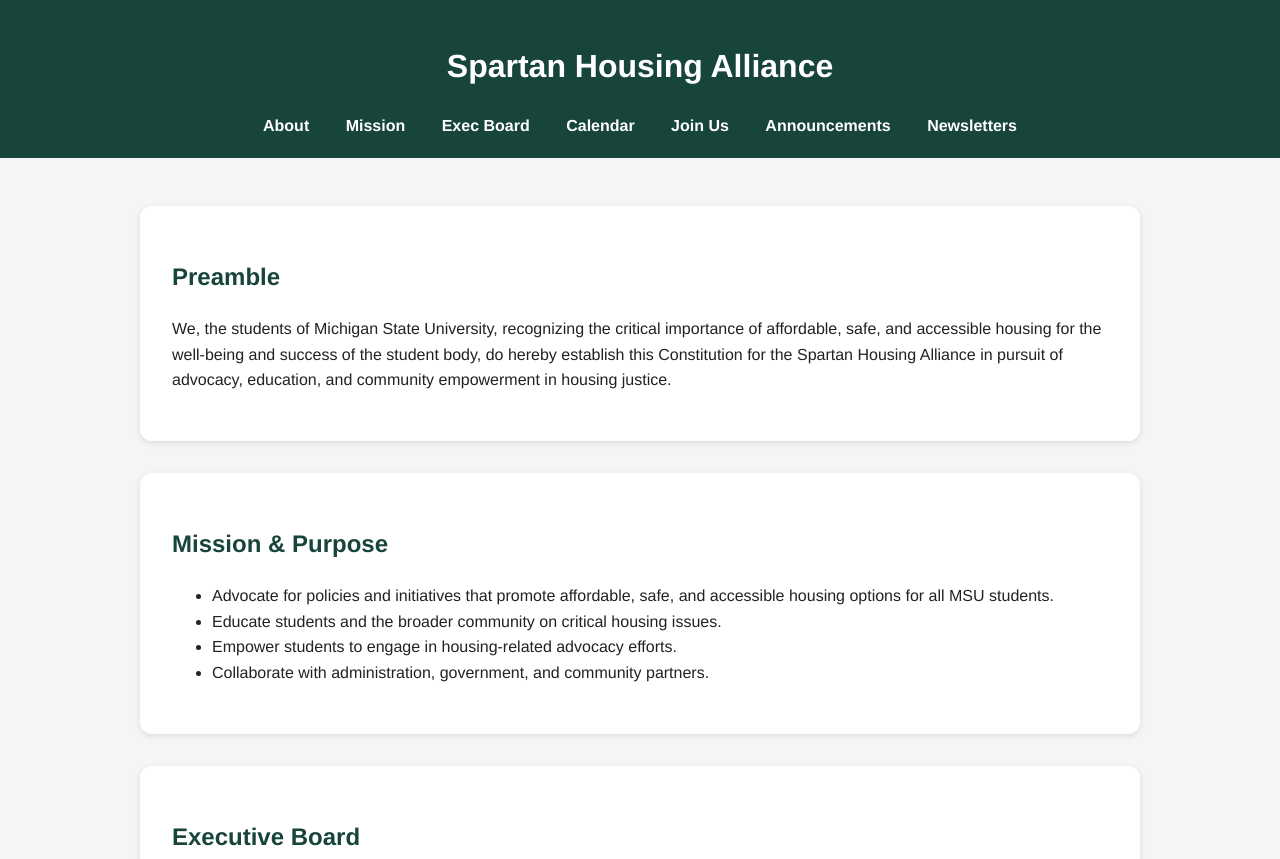
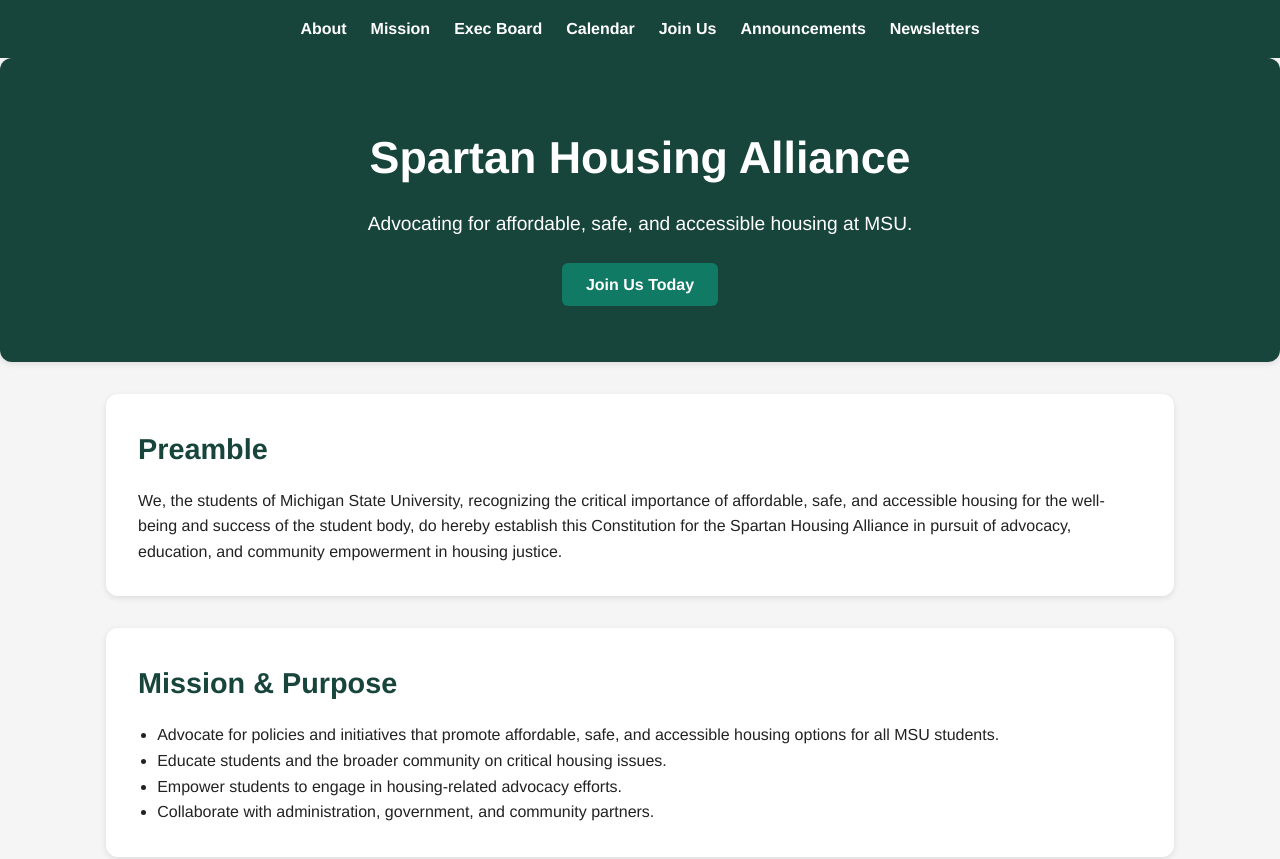
Before and after one commit to iamlilaabdullah-netizen/SHA, a plain HTML site: page index.html in a window 1280 px wide. Shown: the top 859 px of the page. Drawn offline with Linux system fonts and the light colour scheme.

Commit message:
Update index.html

```diff
--- a/index.html
+++ b/index.html
@@ -8,61 +8,117 @@
     :root {
       --msu-green: #18453b;
       --msu-white: #ffffff;
-      --msu-gray: #f5f5f5;
+      --msu-light: #f5f5f5;
+      --accent: #117a65;
     }
 
+    * { box-sizing: border-box; margin: 0; padding: 0; }
+
     body {
-      margin: 0;
       font-family: "Helvetica Neue", Arial, sans-serif;
-      background-color: var(--msu-gray);
+      background-color: var(--msu-light);
       color: #222;
       line-height: 1.6;
     }
 
     header {
-      background-color: var(--msu-green);
+      background: var(--msu-green);
       color: var(--msu-white);
-      padding: 1.2rem;
-      text-align: center;
+      padding: 1rem 2rem;
+      position: sticky;
+      top: 0;
+      z-index: 1000;
+    }
+
+    nav {
+      display: flex;
+      justify-content: center;
+      gap: 1.5rem;
+      flex-wrap: wrap;
     }
 
     nav a {
       color: var(--msu-white);
-      margin: 0 1rem;
+      text-decoration: none;
+      font-weight: bold;
+      transition: opacity 0.2s;
+    }
+    nav a:hover { opacity: 0.7; }
+
+    .hero {
+      background: var(--msu-green);
+      color: var(--msu-white);
+      text-align: center;
+      padding: 4rem 2rem;
+    }
+    .hero h1 { font-size: 2.8rem; margin-bottom: 1rem; }
+    .hero p { font-size: 1.2rem; margin-bottom: 2rem; }
+    .hero a {
+      background: var(--accent);
+      color: var(--msu-white);
+      padding: 0.8rem 1.5rem;
+      border-radius: 6px;
       text-decoration: none;
       font-weight: bold;
     }
+    .hero a:hover { background: #0e6655; }
 
-    nav a:hover { text-decoration: underline; }
-
-    main {
-      max-width: 1000px;
-      margin: 2rem auto;
-      padding: 1rem;
-    }
+    main { max-width: 1100px; margin: 2rem auto; padding: 0 1rem; }
 
     section {
       background: var(--msu-white);
+      border-radius: 12px;
       padding: 2rem;
       margin-bottom: 2rem;
-      border-radius: 12px;
       box-shadow: 0 2px 6px rgba(0,0,0,0.1);
     }
 
-    h2 { color: var(--msu-green); }
+    h2 {
+      color: var(--msu-green);
+      margin-bottom: 1rem;
+      font-size: 1.8rem;
+    }
+
+    ul { padding-left: 1.2rem; }
 
     .card-grid {
       display: grid;
-      grid-template-columns: repeat(auto-fit, minmax(220px, 1fr));
+      grid-template-columns: repeat(auto-fit, minmax(240px, 1fr));
       gap: 1rem;
     }
 
     .card {
-      background: var(--msu-gray);
+      background: var(--msu-light);
       padding: 1rem;
       border-radius: 8px;
       text-align: center;
+      transition: transform 0.2s;
     }
+    .card:hover { transform: translateY(-4px); }
+
+    iframe {
+      width: 100%;
+      height: 500px;
+      border: none;
+      border-radius: 8px;
+    }
+
+    form input, form button {
+      width: 100%;
+      padding: 0.7rem;
+      margin: 0.5rem 0;
+      border-radius: 6px;
+      border: 1px solid #ccc;
+      font-size: 1rem;
+    }
+    form button {
+      background: var(--msu-green);
+      color: var(--msu-white);
+      border: none;
+      cursor: pointer;
+      font-weight: bold;
+    }
+    form button:hover { opacity: 0.9; }
 
     footer {
       text-align: center;
@@ -71,37 +127,10 @@
       color: var(--msu-white);
       margin-top: 2rem;
     }
-
-    iframe {
-      border: none;
-      width: 100%;
-      height: 500px;
-    }
-
-    form input, form button {
-      width: 100%;
-      padding: 0.5rem;
-      margin: 0.5rem 0;
-      border-radius: 6px;
-      border: 1px solid #ccc;
-    }
-
-    form button {
-      background: var(--msu-green);
-      color: var(--msu-white);
-      border: none;
-      cursor: pointer;
-      font-weight: bold;
-    }
-
-    form button:hover {
-      opacity: 0.9;
-    }
   </style>
 </head>
 <body>
   <header>
-    <h1>Spartan Housing Alliance</h1>
     <nav>
       <a href="#about">About</a>
       <a href="#mission">Mission</a>
@@ -112,6 +141,12 @@
       <a href="#newsletters">Newsletters</a>
     </nav>
   </header>
+
+  <section class="hero">
+    <h1>Spartan Housing Alliance</h1>
+    <p>Advocating for affordable, safe, and accessible housing at MSU.</p>
+    <a href="#join">Join Us Today</a>
+  </section>
 
   <main>
     <section id="about">
@@ -143,14 +178,12 @@
 
     <section id="calendar">
       <h2>Meetings & Events</h2>
-      <!-- Replace src with your Google Calendar embed link -->
       <iframe src="https://calendar.google.com/calendar/embed?src=yourcalendarid&ctz=America/New_York"></iframe>
     </section>
 
     <section id="join">
       <h2>Join Us</h2>
       <p>Membership is open to any currently enrolled MSU student who supports our mission. Joining SHA also subscribes you to our newsletter.</p>
-      <!-- Replace action with your Google Form or Formspree endpoint -->
       <form action="https://formspree.io/f/your-form-id" method="POST">
         <input type="text" name="name" placeholder="Your Name" required />
         <input type="email" name="email" placeholder="Your Email" required />
@@ -160,10 +193,10 @@
 
     <section id="announcements">
       <h2>Announcements</h2>
-      <ul>
-        <li><strong>Aug 2025:</strong> SHA founded and open for membership!</li>
-        <li><strong>Sept 2025:</strong> First general meeting — details in calendar.</li>
-      </ul>
+      <div class="card-grid">
+        <div class="card"><strong>Aug 2025:</strong><br> SHA founded and open for membership!</div>
+        <div class="card"><strong>Sept 2025:</strong><br> First general meeting — details in calendar.</div>
+      </div>
     </section>
 
     <section id="newsletters">
```
